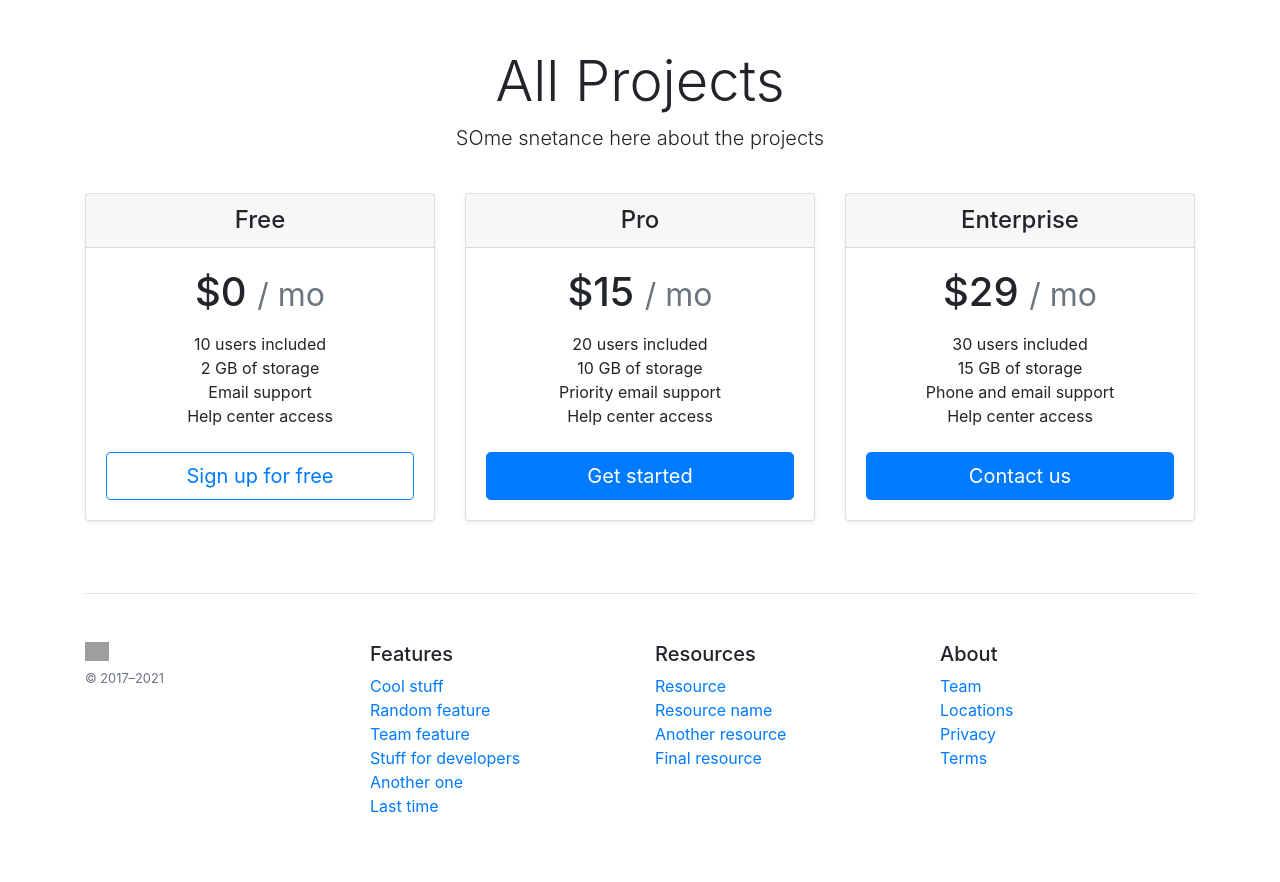
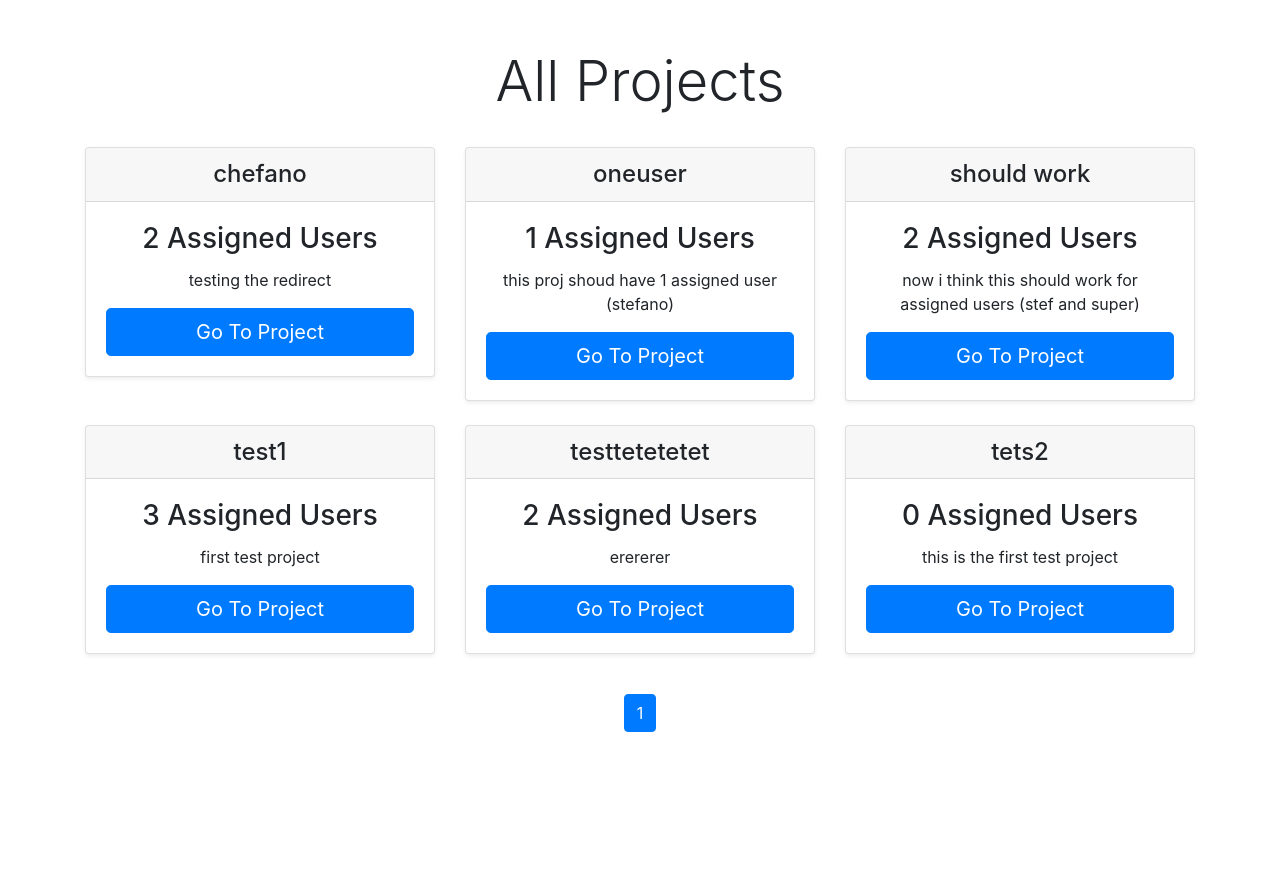
Before and after one commit to stefanoroque/ticket-tracker, a Django app: page /all_projects in a window 1280 px wide. Shown: the part 56-938 px from the top of the page. After the commit the page ends 788 px from the top, so only its background shows below. Run offline with Django 3.2, Linux system fonts and the light colour scheme; data comes from the database, SQL or seed files in the repository; both versions use the stored data as it was after the commit; some libraries are stand-ins or nearby versions; grey boxes are pictures that could not be loaded.

Commit message:
almost done all projects page

```diff
--- a/ticket_tracker/templates/ticket_tracker/all_projects.html
+++ b/ticket_tracker/templates/ticket_tracker/all_projects.html
@@ -24,105 +24,49 @@
 <link href="{% static 'ticket_tracker/all_projects.css' %}" rel="stylesheet">
 
 {% block body %}
-
   <main class="container">
     <div class="pricing-header px-3 py-3 pt-md-5 pb-md-4 mx-auto text-center">
       <h1 class="display-4">All Projects</h1>
-      <p class="lead">SOme snetance here about the projects</p>
     </div>
 
     <div class="row row-cols-1 row-cols-md-3 mb-3 text-center">
+      {% for project in projects %}
         <div class="col">
           <div class="card mb-4 shadow-sm">
           <div class="card-header">
-          <h4 class="my-0 fw-normal">Free</h4>
+            <h4 class="my-0 fw-normal">{{ project.name }}</h4>
           </div>
           <div class="card-body">
-          <h1 class="card-title pricing-card-title">$0 <small class="text-muted">/ mo</small></h1>
-          <ul class="list-unstyled mt-3 mb-4">
-            <li>10 users included</li>
-            <li>2 GB of storage</li>
-            <li>Email support</li>
-            <li>Help center access</li>
-          </ul>
-          <button type="button" class="w-100 btn btn-lg btn-outline-primary">Sign up for free</button>
+            <h3 class="card-title pricing-card-title">{{ project.assigned_users.count }} Assigned Users</h1>
+            <p>{{ project.description }}</p>
+            <button type="button" class="w-100 btn btn-lg btn-primary">Go To Project</button>
           </div>
           </div>
         </div>
-      <div class="col">
-        <div class="card mb-4 shadow-sm">
-        <div class="card-header">
-          <h4 class="my-0 fw-normal">Pro</h4>
+      {% endfor %}
     </div>
-        <div class="card-body">
-          <h1 class="card-title pricing-card-title">$15 <small class="text-muted">/ mo</small></h1>
-          <ul class="list-unstyled mt-3 mb-4">
-            <li>20 users included</li>
-            <li>10 GB of storage</li>
-            <li>Priority email support</li>
-            <li>Help center access</li>
+  </main>
+
+  <ul class="pagination justify-content-center">
+    {% if projects.has_previous %}
+        <li class="page-item"><a class="page-link" href="?page={{ projects.previous_page_number }}">Previous</a></li>
+    {% endif %}
+
+    {% for num in projects.paginator.page_range %}
+        {% if projects.number == num %}
+            <li class="page-item active"><a class="page-link" href="?page={{ num }}">{{ num }}</a></li>
+
+        {% elif num > projects.number|add:'-3' and num < projects.number|add:'3' %}
+            <li class="page-item"><a class="page-link" href="?page={{ num }}">{{ num }}</a></li>
+        {% endif %}
+    {% endfor %}
+
+    {% if projects.has_next %}
+        <li class="page-item"><a class="page-link" href="?page={{ projects.next_page_number }}">Next</a></li>
+    {% endif %}
   </ul>
-          <button type="button" class="w-100 btn btn-lg btn-primary">Get started</button>
-        </div>
-      </div>
-      </div>
-      <div class="col">
-        <div class="card mb-4 shadow-sm">
-        <div class="card-header">
-          <h4 class="my-0 fw-normal">Enterprise</h4>
-        </div>
-        <div class="card-body">
-          <h1 class="card-title pricing-card-title">$29 <small class="text-muted">/ mo</small></h1>
-          <ul class="list-unstyled mt-3 mb-4">
-            <li>30 users included</li>
-            <li>15 GB of storage</li>
-            <li>Phone and email support</li>
-            <li>Help center access</li>
-          </ul>
-          <button type="button" class="w-100 btn btn-lg btn-primary">Contact us</button>
-        </div>
-      </div>
-      </div>
-    </div>
 
-    <footer class="pt-4 my-md-5 pt-md-5 border-top">
-      <div class="row">
-        <div class="col-12 col-md">
-          <img class="mb-2" src="../assets/brand/bootstrap-logo.svg" alt="" width="24" height="19">
-          <small class="d-block mb-3 text-muted">&copy; 2017–2021</small>
-        </div>
-        <div class="col-6 col-md">
-          <h5>Features</h5>
-          <ul class="list-unstyled text-small">
-            <li><a class="link-secondary" href="#">Cool stuff</a></li>
-            <li><a class="link-secondary" href="#">Random feature</a></li>
-            <li><a class="link-secondary" href="#">Team feature</a></li>
-            <li><a class="link-secondary" href="#">Stuff for developers</a></li>
-            <li><a class="link-secondary" href="#">Another one</a></li>
-            <li><a class="link-secondary" href="#">Last time</a></li>
-          </ul>
-        </div>
-        <div class="col-6 col-md">
-          <h5>Resources</h5>
-          <ul class="list-unstyled text-small">
-            <li><a class="link-secondary" href="#">Resource</a></li>
-            <li><a class="link-secondary" href="#">Resource name</a></li>
-            <li><a class="link-secondary" href="#">Another resource</a></li>
-            <li><a class="link-secondary" href="#">Final resource</a></li>
-          </ul>
-        </div>
-        <div class="col-6 col-md">
-          <h5>About</h5>
-          <ul class="list-unstyled text-small">
-            <li><a class="link-secondary" href="#">Team</a></li>
-            <li><a class="link-secondary" href="#">Locations</a></li>
-            <li><a class="link-secondary" href="#">Privacy</a></li>
-            <li><a class="link-secondary" href="#">Terms</a></li>
-          </ul>
-        </div>
-      </div>
-    </footer>
-  </main>
+
 
 <script src="{% static 'ticket_tracker/test.js' %}"></script>
 {% endblock %}
--- a/ticket_tracker/views.py
+++ b/ticket_tracker/views.py
@@ -11,6 +11,9 @@ from django.contrib.auth.decorators import login_required
 
 from .models import User, Project
 from .forms import NewRegisterForm, NewSigninForm, NewProjectForm
+
+# Constants
+NUM_PROJECTS_PER_PAGE = 9
 
 # Create your views here.
 
@@ -176,4 +179,14 @@ def project(request, project_name):
 
 
 def all_projects(request):
-    return render(request, "ticket_tracker/all_projects.html")
+    # Fetch all the projects in the database
+    all_projects = Project.objects.all().order_by('name')
+
+    paginator = Paginator(all_projects, NUM_PROJECTS_PER_PAGE)
+    page = request.GET.get('page')
+
+    projects = paginator.get_page(page)
+
+    return render(request, "ticket_tracker/all_projects.html", {
+            "projects": projects
+        })
```
Also changed, not shown: db.sqlite3. Lines whose indentation alone changed are shown as unchanged.
